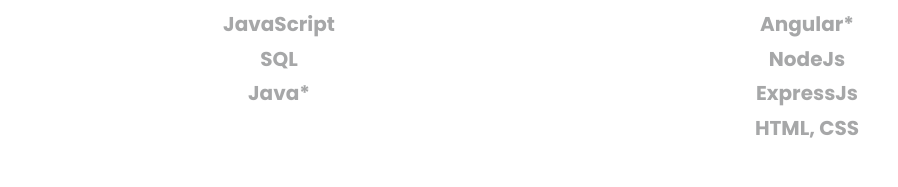
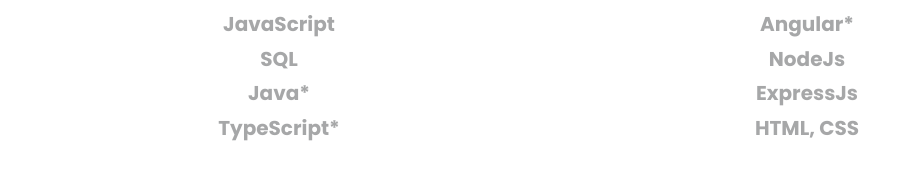
Before and after one commit to jianylei/portfolioV2, a React (Create React App) app: page / in a window 1280 px wide. Shown: the part 3628-3815 px from the top of the page, without its empty margins (97-995 px from the left). Built offline with nearby package versions, Linux system fonts and the light colour scheme; the HTML template or start-up script is replaced by a standard one.

Commit message:
fixed about body

```diff
--- a/src/components/about/About.jsx
+++ b/src/components/about/About.jsx
@@ -19,7 +19,7 @@
                 programming with C++, along with full stack web development
                 using Node.js, Express.js, React, and MongoDB. I have also
                 gained a strong fundamental understanding of relational and non-relational
-                databases - from designment and creating a schema - to
+                databases - from designing and creating a schema - to
                 incorporating the database within an application, and then to interact
                 with the data using SQL.
                 <br /> <br />
--- a/src/components/about/SkillList.js
+++ b/src/components/about/SkillList.js
@@ -10,6 +10,8 @@
                 name: "SQL"
             },{
                 name: "Java*"
+            },{
+                name: "TypeScript*"
             }
         ]
     },{
```
